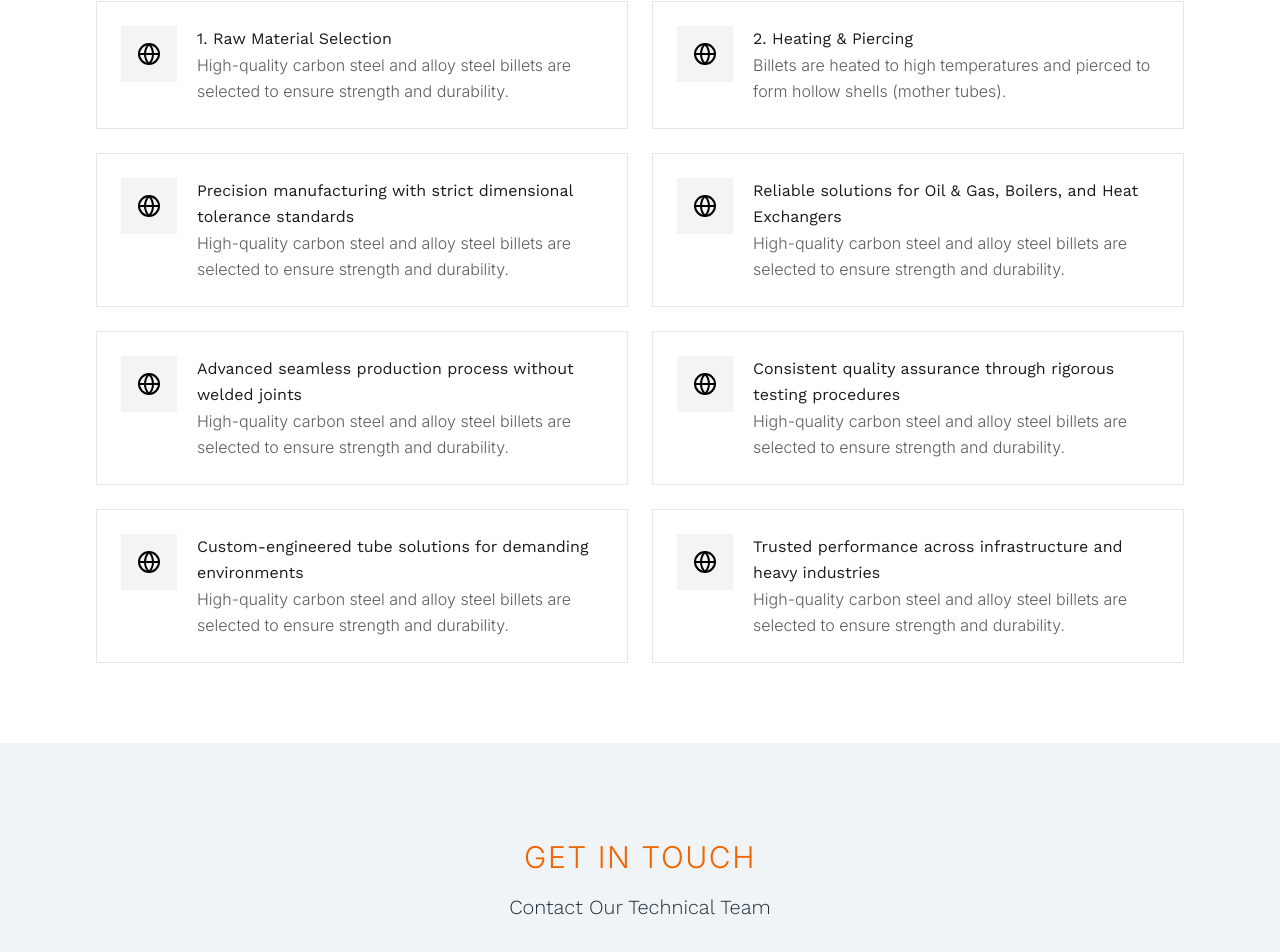
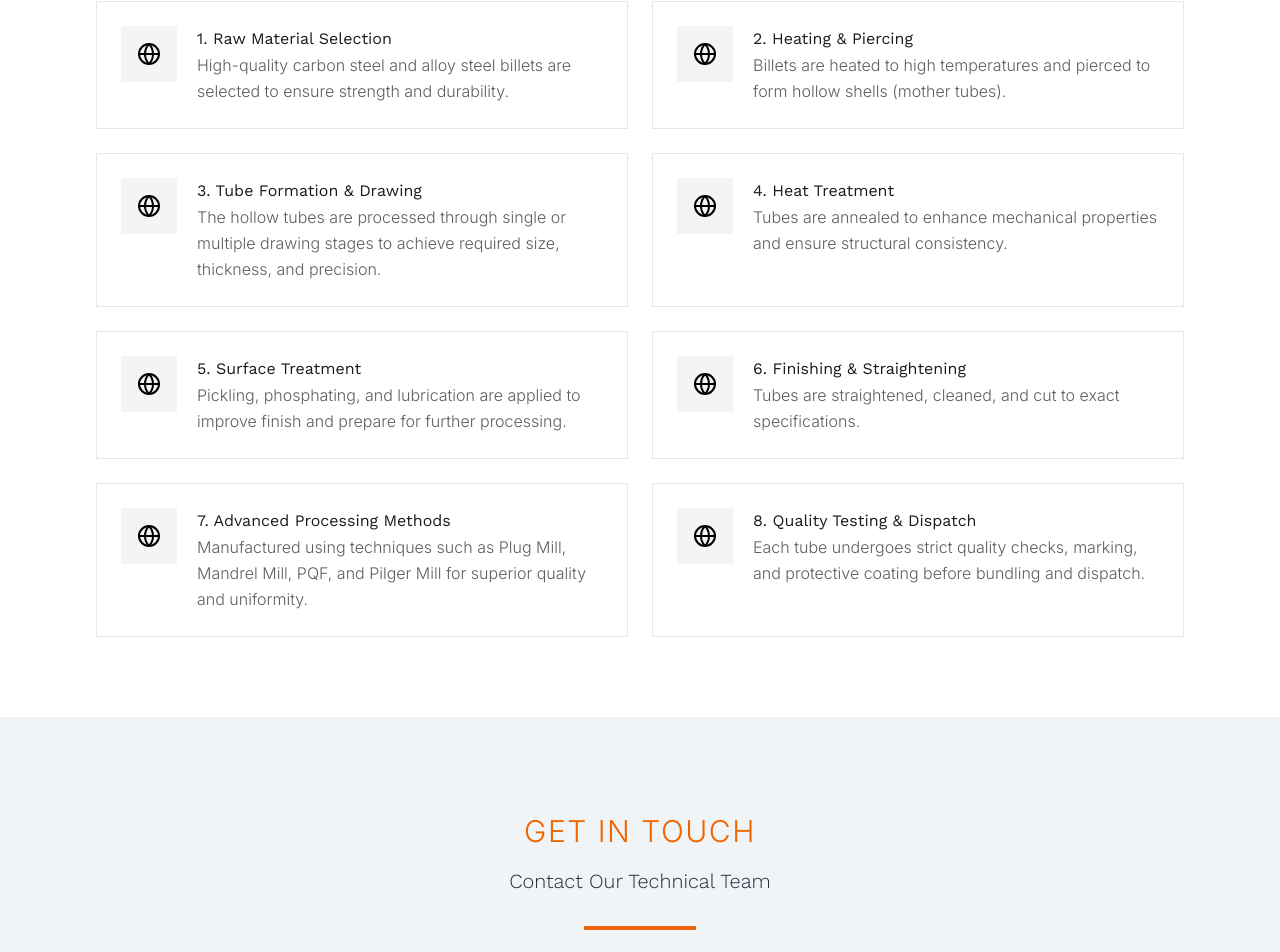
Before and after one commit to suyan-python/pipesandtubes, a React (Vite) app in the folder client/: page / in a window 1280 px wide. Shown: the part 3385-4337 px from the top of the page. Built offline with nearby package versions, Linux system fonts and the light colour scheme; a web font is replaced by a local one.

Commit message:
contents

```diff
--- a/client/src/landing/Hero4.jsx
+++ b/client/src/landing/Hero4.jsx
@@ -23,33 +23,33 @@ const Hero4 = () =>
         },
         {
             icon: icon1,
-            text: "Precision manufacturing with strict dimensional tolerance standards",
-            description: "High-quality carbon steel and alloy steel billets are selected to ensure strength and durability.",
+            text: "3. Tube Formation & Drawing",
+            description: "The hollow tubes are processed through single or multiple drawing stages to achieve required size, thickness, and precision.",
         },
         {
             icon: icon2,
-            text: "Reliable solutions for Oil & Gas, Boilers, and Heat Exchangers",
-            description: "High-quality carbon steel and alloy steel billets are selected to ensure strength and durability.",
+            text: "4. Heat Treatment",
+            description: "Tubes are annealed to enhance mechanical properties and ensure structural consistency.",
         },
         {
             icon: icon1,
-            text: "Advanced seamless production process without welded joints",
-            description: "High-quality carbon steel and alloy steel billets are selected to ensure strength and durability.",
+            text: "5. Surface Treatment",
+            description: "Pickling, phosphating, and lubrication are applied to improve finish and prepare for further processing.",
         },
         {
             icon: icon2,
-            text: "Consistent quality assurance through rigorous testing procedures",
-            description: "High-quality carbon steel and alloy steel billets are selected to ensure strength and durability.",
+            text: "6. Finishing & Straightening",
+            description: "Tubes are straightened, cleaned, and cut to exact specifications.",
         },
         {
             icon: icon1,
-            text: "Custom-engineered tube solutions for demanding environments",
-            description: "High-quality carbon steel and alloy steel billets are selected to ensure strength and durability.",
+            text: "7. Advanced Processing Methods",
+            description: "Manufactured using techniques such as Plug Mill, Mandrel Mill, PQF, and Pilger Mill for superior quality and uniformity.",
         },
         {
             icon: icon2,
-            text: "Trusted performance across infrastructure and heavy industries",
-            description: "High-quality carbon steel and alloy steel billets are selected to ensure strength and durability.",
+            text: "8. Quality Testing & Dispatch",
+            description: "Each tube undergoes strict quality checks, marking, and protective coating before bundling and dispatch.",
         },
     ];
 
```
